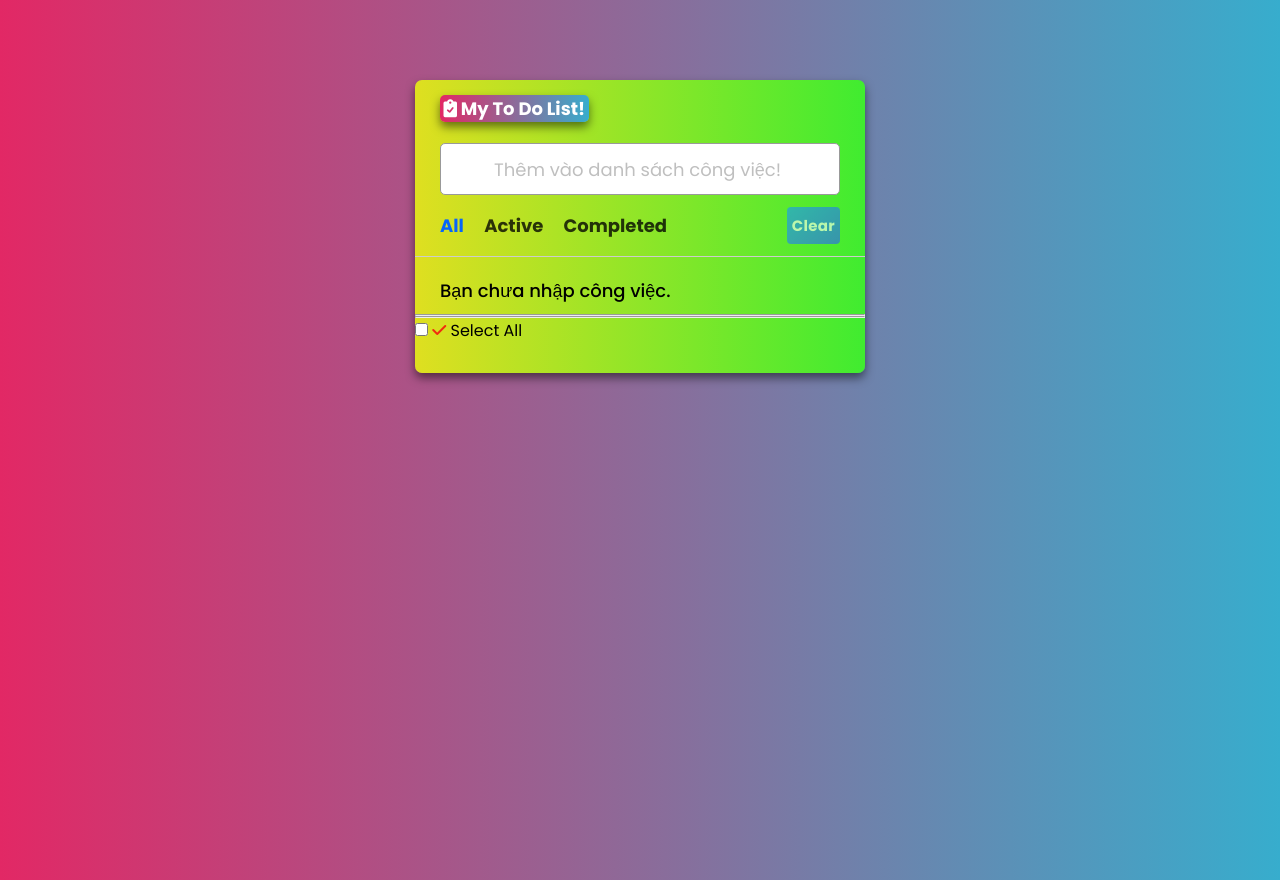
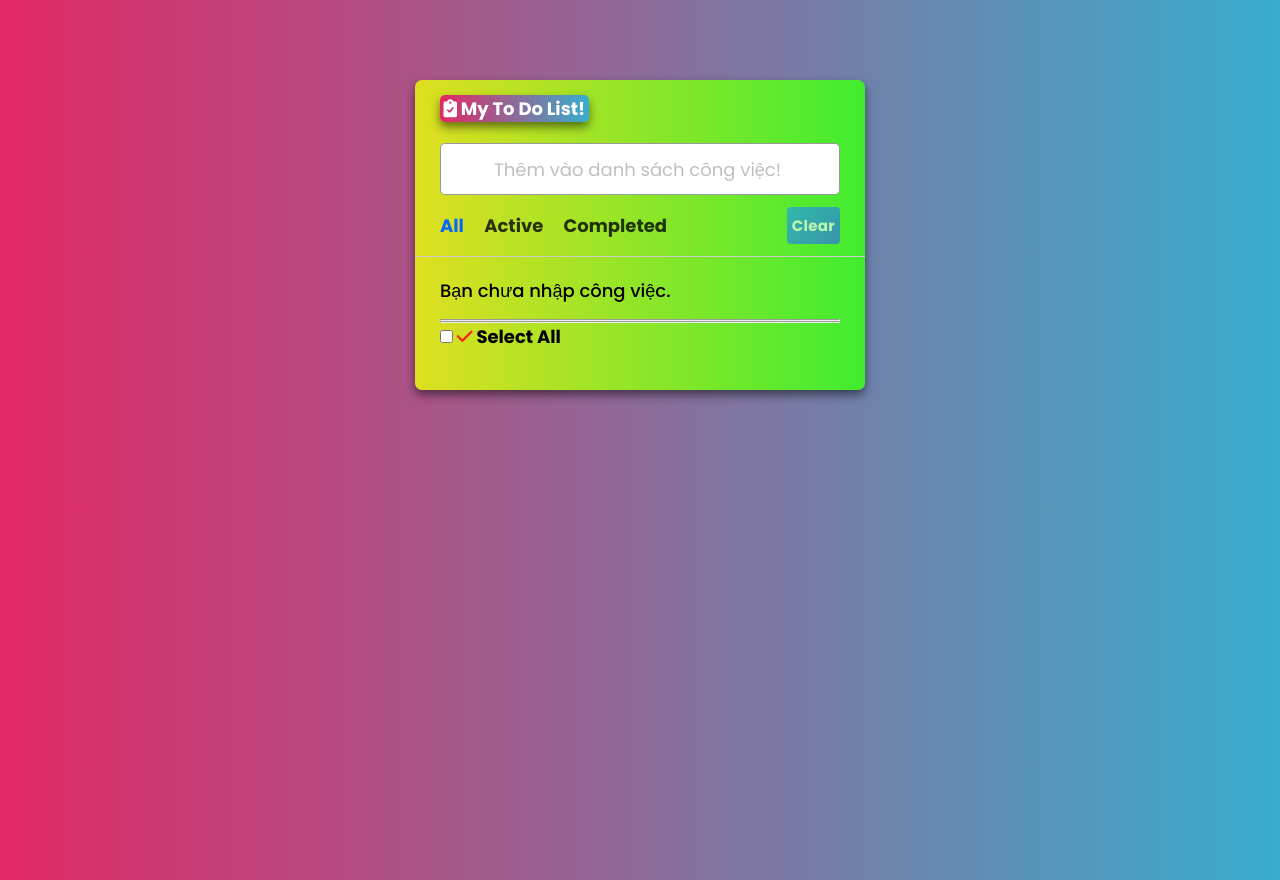
Before and after one commit to Quantrok1204/QuanLe-JS-Todolist, a plain HTML site: page index.html in a window 1280 px wide. Drawn offline with nearby package versions, Linux system fonts and the light colour scheme.

Commit message:
Update style.css

```diff
--- a/style.css
+++ b/style.css
@@ -66,6 +66,13 @@ h2 {
 
 .task-input input::placeholder {
     color: #bfbfbf;
+}
+.check-box {
+    margin-top: 5px;
+    margin-right: 5px;
+    padding: 0px 20px 10px 25px;
+    font-weight: bolder;
+    font-size: 18px;
 }
 
 .controls,
```
